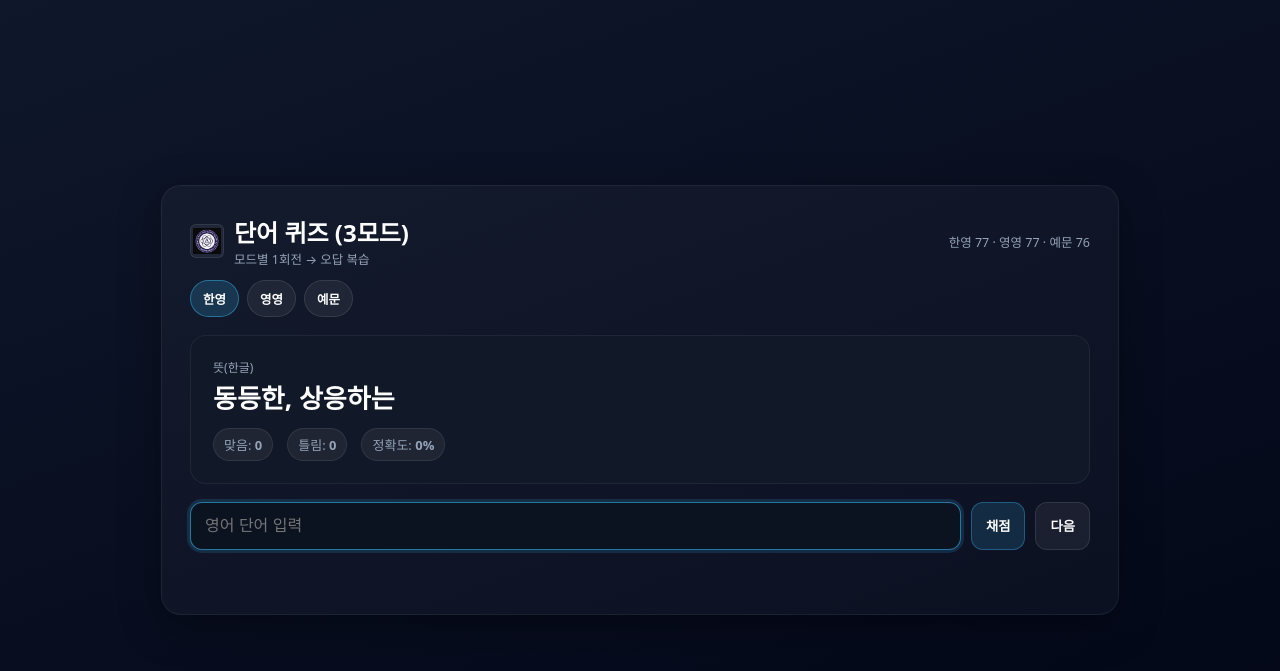
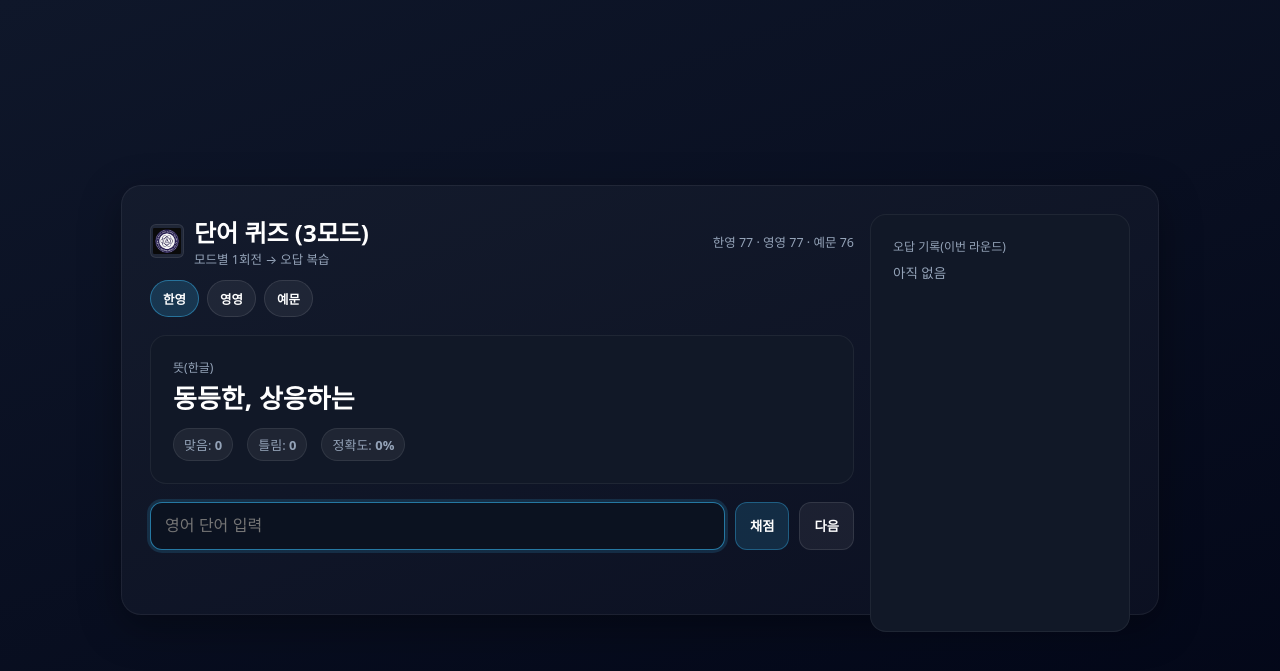
Before and after one commit to dy0212/vocab-typing-quiz, a Flask app: page / in a window 1280 px wide. Shown: the top 671 px of the page. Run offline with Flask 3, Linux system fonts and the light colour scheme.

Commit message:
Add per-round wrong record UI

```diff
--- a/app.py
+++ b/app.py
@@ -508,6 +508,25 @@ MODES = {
 
 def _unseen_key(mode): return f"unseen_{mode}"
 def _wrong_key(mode): return f"wrong_{mode}"
+def _counts_key(mode): return f"wrong_counts_{mode}"
+
+def _init_mode_state(mode):
+    ukey = _unseen_key(mode)
+    wkey = _wrong_key(mode)
+    ckey = _counts_key(mode)
+
+    data_list = MODES[mode]["data"]
+
+    if ukey not in session:
+        session[ukey] = list(range(len(data_list)))
+        random.shuffle(session[ukey])
+
+    if wkey not in session:
+        session[wkey] = []
+
+    if ckey not in session:
+        session[ckey] = {}
+
 
 def _init_mode_state(mode):
     """모드별 1회전/오답 큐 초기화"""
@@ -570,27 +589,50 @@ def api_next():
     _init_mode_state(mode)
     ukey = _unseen_key(mode)
     wkey = _wrong_key(mode)
+    ckey = _counts_key(mode)
 
     unseen = list(session.get(ukey, []))
     wrong = list(session.get(wkey, []))
+    counts = dict(session.get(ckey, {}))
+
+    # ✅ 라운드 종료 감지: 1회전도 끝 + 오답도 없음
+    if not unseen and not wrong:
+        summary = []
+        for i, it in enumerate(data_list):
+            cnt = int(counts.get(str(i), 0))
+            if cnt > 0:
+                summary.append({"word": it["word"], "count": cnt})
+        summary.sort(key=lambda x: (-x["count"], x["word"]))
+
+        # ✅ 기록 보여준 뒤 즉시 초기화하고 새 라운드 준비
+        unseen = list(range(len(data_list)))
+        random.shuffle(unseen)
+        wrong = []
+        counts = {}
+
+        session[ukey] = unseen
+        session[wkey] = wrong
+        session[ckey] = counts
+
+        return jsonify({
+            "mode": mode,
+            "label": MODES[mode]["label"],
+            "prompt_key": prompt_key,
+            "completed": True,
+            "summary": summary,
+            "empty": False
+        })
 
     # ✅ 1회전 우선
     if unseen:
         qid = unseen.pop()
+    else:
+        # ✅ 1회전 끝난 후 오답 복습
+        qid = wrong.pop(0)
 
-    else:
-        # ✅ 1회전 끝난 후에만 오답 복습
-        if wrong:
-            qid = wrong.pop(0)
-        else:
-            # ✅ 오답도 다 끝나면 1회전 리셋
-            _reset_unseen(mode)
-            unseen = list(session.get(ukey, []))
-            qid = unseen.pop()
-
-    # ✅ 변경된 리스트를 반드시 재할당
     session[ukey] = unseen
     session[wkey] = wrong
+    session[ckey] = counts
 
     item = data_list[qid]
 
@@ -600,8 +642,10 @@ def api_next():
         "prompt_key": prompt_key,
         "prompt": item[prompt_key],
         "qid": qid,
+        "completed": False,
         "empty": False
     })
+
 
 
 @app.route("/api/check", methods=["POST"])
@@ -628,6 +672,13 @@ def api_check():
     if not item:
         return jsonify({"ok": False, "error": "Item not found"}), 400
 
+    _init_mode_state(mode)
+    wkey = _wrong_key(mode)
+    ckey = _counts_key(mode)
+
+    wrong = list(session.get(wkey, []))
+    counts = dict(session.get(ckey, {}))
+
     # ✅ 예문 모드: answer가 있으면 그 형태만 정답
     if mode == "ex":
         expected = (item.get("answer") or item["word"]).strip().lower()
@@ -637,21 +688,27 @@ def api_check():
         correct_word = item["word"]
         is_correct = (answer == correct_word.lower())
 
-    # ✅ 틀리면 오답 큐에 추가(중복 방지)
+    word_base = item["word"]
+
     if not is_correct:
-        _init_mode_state(mode)
-        wkey = _wrong_key(mode)
-
-        wrong = list(session.get(wkey, []))
+        # 오답 큐 추가
         if qid not in wrong:
             wrong.append(qid)
 
-        session[wkey] = wrong  # ✅ 재할당
+        # 단어별 오답 횟수 +1
+        key = str(qid)
+        counts[key] = int(counts.get(key, 0)) + 1
+
+    session[wkey] = wrong
+    session[ckey] = counts
 
     return jsonify({
         "correct": is_correct,
-        "correct_word": correct_word
+        "correct_word": correct_word,
+        "base_word": word_base,
+        "wrong_count": int(counts.get(str(qid), 0))
     })
+
 
 
 # =========================
--- a/templates/index.html
+++ b/templates/index.html
@@ -28,13 +28,29 @@
       align-items:center;
       justify-content:center;
     }
+
     .wrap{
-      width:min(900px, 92vw);
+      width:min(980px, 94vw);
       background:rgba(255,255,255,0.03);
       border:1px solid rgba(255,255,255,0.06);
       border-radius:20px;
       padding:28px;
       box-shadow:0 12px 40px rgba(0,0,0,0.35);
+    }
+
+    /* ✅ 2컬럼 레이아웃 */
+    .layout{
+      display:grid;
+      grid-template-columns: 1fr 260px;
+      gap:16px;
+    }
+    .main{ min-width:0; }
+    .side{ min-width:0; }
+
+    @media (max-width: 820px){
+      .layout{
+        grid-template-columns: 1fr;
+      }
     }
 
     header{
@@ -109,6 +125,7 @@
       font-weight:650;
       line-height:1.3;
       word-break:keep-all;
+      white-space:pre-wrap;
     }
 
     .stats{
@@ -179,11 +196,34 @@
     .good{ color:var(--good); }
     .bad{ color:var(--bad); }
     .muted{ color:var(--muted); }
+
+    /* ✅ 오른쪽 오답 기록 패널 */
+    .side-card{
+      height: 100%;
+    }
+    .side-list{
+      margin-top:8px;
+      font-size:13.5px;
+      line-height:1.5;
+      max-height: 360px;
+      overflow:auto;
+    }
+    .side-item{
+      display:flex;
+      justify-content:space-between;
+      padding:6px 0;
+      border-bottom:1px solid rgba(255,255,255,0.06);
+    }
   </style>
 </head>
 
 <body>
   <div class="wrap">
+    <div class="layout">
+
+      <!-- ================= MAIN ================= -->
+      <div class="main">
+
         <header>
           <div class="brand">
             <img src="{{ url_for('static', filename='logo.png') }}" alt="School logo" class="logo"/>
@@ -224,16 +264,34 @@
         <div id="feedback" class="feedback muted"></div>
       </div>
 
+      <!-- ================= SIDE ================= -->
+      <div class="side">
+        <div class="card side-card">
+          <div class="prompt-label">오답 기록(이번 라운드)</div>
+          <div id="wrongList" class="side-list muted">아직 없음</div>
+        </div>
+      </div>
+
+    </div>
+  </div>
+
 <script>
   let mode = "ko";
   let currentPrompt = "";
   let currentQid = null;
 
-  // ✅ 모드별 통계 분리
+  // ✅ 모드별 통계 분리(화면 표시용)
   const stats = {
     ko: { correct: 0, wrong: 0 },
     en: { correct: 0, wrong: 0 },
     ex: { correct: 0, wrong: 0 }
+  };
+
+  // ✅ 모드별 "이번 라운드" 단어 오답 횟수(클라 표시용)
+  const perWordWrong = {
+    ko: {},
+    en: {},
+    ex: {}
   };
 
   const promptEl = document.getElementById("prompt");
@@ -246,6 +304,7 @@
   const checkBtn = document.getElementById("checkBtn");
   const nextBtn = document.getElementById("nextBtn");
   const modeBtns = Array.from(document.querySelectorAll(".mode-btn"));
+  const wrongListEl = document.getElementById("wrongList");
 
   function labelForMode(m){
     if(m === "ko") return "뜻(한글)";
@@ -279,6 +338,27 @@
     promptLabelEl.textContent = labelForMode(mode);
   }
 
+  function renderWrongList(){
+    const map = perWordWrong[mode];
+    const entries = Object.entries(map).filter(([_, c]) => c > 0);
+
+    if(entries.length === 0){
+      wrongListEl.className = "side-list muted";
+      wrongListEl.textContent = "아직 없음";
+      return;
+    }
+
+    entries.sort((a,b)=> b[1]-a[1] || a[0].localeCompare(b[0]));
+
+    wrongListEl.className = "side-list";
+    wrongListEl.innerHTML = entries.map(([w,c]) => `
+      <div class="side-item">
+        <span>${w}</span>
+        <b>${c}</b>
+      </div>
+    `).join("");
+  }
+
   async function loadNext(){
     feedbackEl.className = "feedback muted";
     feedbackEl.textContent = "";
@@ -287,8 +367,29 @@
     const res = await fetch(`/api/next?mode=${mode}`);
     const data = await res.json();
 
+    // ✅ 라운드 종료 신호 처리(서버가 summary+초기화 후 completed=True 보냄)
+    if(data.completed){
+      const hadWrong = (data.summary && data.summary.length > 0);
+
+      if(hadWrong){
+        feedbackEl.className = "feedback muted";
+        feedbackEl.textContent = "라운드 완료! 오답 기록을 저장하고 새 라운드를 시작할게.";
+      }else{
+        feedbackEl.className = "feedback good";
+        feedbackEl.textContent = "완벽 클리어! 🎉 오답 0회. 새 라운드를 시작할게.";
+      }
+
+      // ✅ 클라 표시용 오답 기록 초기화
+      perWordWrong[mode] = {};
+      renderWrongList();
+
+      // ✅ 바로 다음 문제 다시 요청(재귀 폭주 방지)
+      setTimeout(loadNext, 0);
+      return;
+    }
+
     currentPrompt = data.prompt || "";
-    currentQid = data.qid;
+    currentQid = (data.qid ?? null);
 
     promptEl.textContent = currentPrompt;
     promptLabelEl.textContent = labelForMode(mode);
@@ -312,6 +413,11 @@
       feedbackEl.textContent = "단어를 입력해줘!";
       return;
     }
+    if(currentQid === null){
+      feedbackEl.className = "feedback muted";
+      feedbackEl.textContent = "문제를 불러오는 중이야. 다시 시도해줘!";
+      return;
+    }
 
     const res = await fetch("/api/check", {
       method: "POST",
@@ -326,13 +432,22 @@
       feedbackEl.className = "feedback good";
       feedbackEl.textContent = "정답! ✅";
       updateStats();
+
       setTimeout(loadNext, 250);
     }else{
       stats[mode].wrong++;
       feedbackEl.className = "feedback bad";
       feedbackEl.textContent = `오답 ❌ 정답: ${data.correct_word}`;
       updateStats();
-      lockQuestion(); // ✅ 오답 후 수정/재채점 금지
+
+      // ✅ 이번 라운드 오답 기록 반영(서버가 base_word/wrong_count 내려줌)
+      if(data.base_word){
+        perWordWrong[mode][data.base_word] = data.wrong_count || 1;
+        renderWrongList();
+      }
+
+      // ✅ 오답 후 수정/재채점 금지
+      lockQuestion();
       nextBtn.focus();
     }
   }
@@ -342,6 +457,7 @@
       mode = btn.dataset.mode;
       setActiveModeUI();
       updateStats();
+      renderWrongList();
       loadNext();
     });
   });
@@ -356,6 +472,7 @@
 
   setActiveModeUI();
   updateStats();
+  renderWrongList();
   loadNext();
 </script>
 </body>
```
Lines whose indentation alone changed are shown as unchanged.
